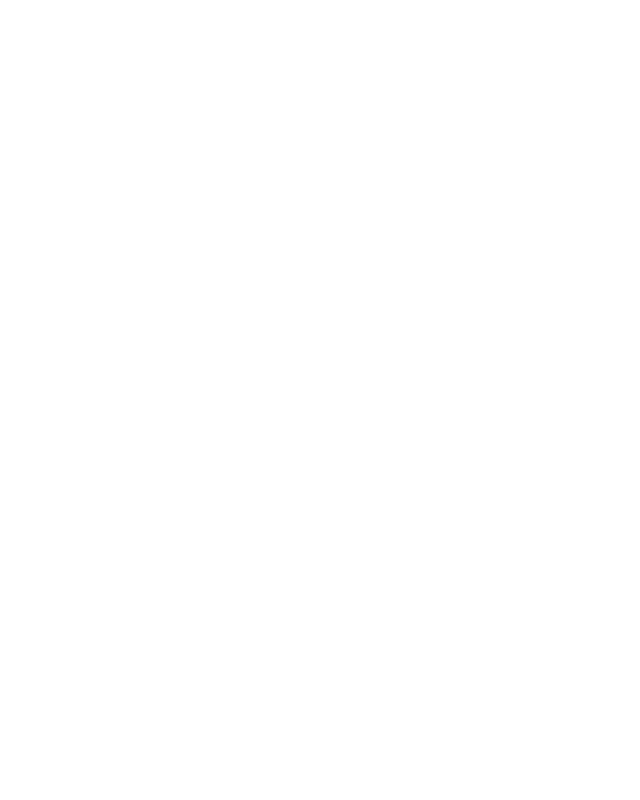
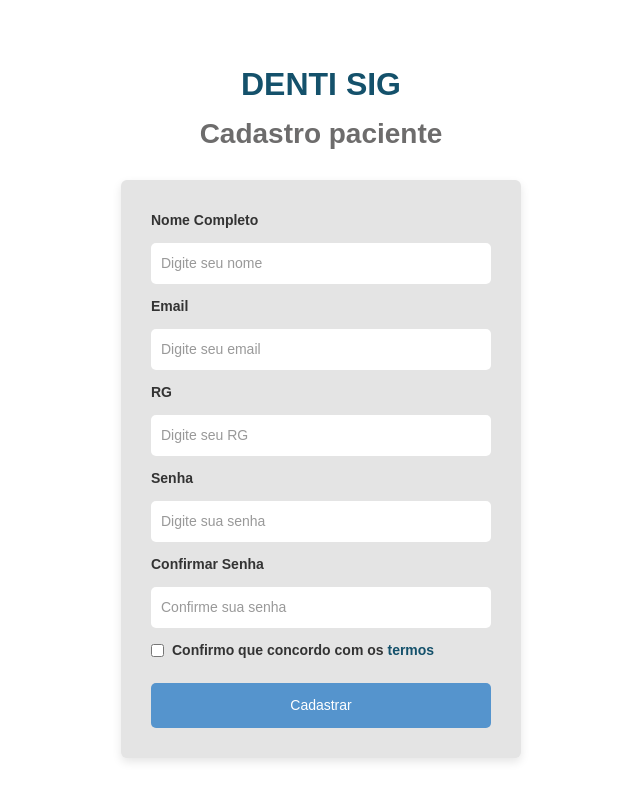
Before and after one commit to reskyz1/Denti-SIG, an Angular app in the folder web/Denti-SIG/: page /register-patient in a window 1280 px wide. Before the commit this address led to /. Shown: the whole page, without its empty margins (319-959 px from the left). Built offline with nearby package versions, Linux system fonts and the light colour scheme.

Commit message:
tela de cadastro de paciente

```diff
--- /dev/null
+++ b/web/Denti-SIG/src/app/features/auth/register-patient/register-patient.component.html
@@ -0,0 +1,30 @@
+<div class="register-patient">
+  <div class="title">
+    <h1>DENTI SIG</h1>
+    <h2>Cadastro paciente</h2>
+  </div>
+
+  <div class="card">
+    <label for="name">Nome Completo</label>
+    <input type="text" id="name" name="name" placeholder="Digite seu nome" />
+
+    <label for="email">Email</label>
+    <input type="email" id="email" name="email" placeholder="Digite seu email" />
+
+    <label for="RG">RG</label>
+    <input type="text" id="cro" name="cro" placeholder="Digite seu RG" />
+
+    <label for="password">Senha</label>
+    <input type="password" id="password" name="password" placeholder="Digite sua senha" />
+
+    <label for="confirm-password">Confirmar Senha</label>
+    <input type="password" id="confirm-password" name="confirm-password" placeholder="Confirme sua senha" />
+
+    <div class="checkbox-container">
+      <input type="checkbox" id="terms" />
+      <label for="terms">Confirmo que concordo com os <a href="#">termos</a></label>
+    </div>
+
+    <button class="submit-btn">Cadastrar</button>
+  </div>
+</div>
--- /dev/null
+++ b/web/Denti-SIG/src/app/features/auth/register-patient/register-patient.component.scss
@@ -0,0 +1,81 @@
+.register-patient {
+  text-align: center;
+  font-family: Arial, sans-serif;
+  padding-top: 60px;
+  color: #333;
+}
+
+.title h1 {
+  color: #14516B;
+  font-size: 32px;
+  font-weight: bold;
+  margin-bottom: 5px;
+}
+
+.title h2 {
+  color: #6d6c6c;
+  font-size: 28px;
+  font-weight: bold;
+  margin-bottom: 25px;
+}
+
+.card {
+  background-color: #e4e4e4;
+  padding: 30px;
+  width: 400px;
+  display: flex;
+  flex-direction: column;
+  align-items: stretch;
+  gap: 12px;
+  box-shadow: 0 4px 10px rgba(0, 0, 0, 0.1);
+  margin: 0 auto;
+  border-radius: 6px;
+}
+
+.card label {
+  font-size: 14px;
+  font-weight: bold;
+  text-align: left;
+}
+
+.card input[type="text"],
+.card input[type="email"],
+.card input[type="password"] {
+  background-color: white;
+  padding: 10px;
+  border: none;
+  border-radius: 5px;
+  font-size: 14px;
+}
+
+.checkbox-container {
+  display: flex;
+  align-items: center;
+  gap: 8px;
+  font-size: 13px;
+}
+
+.checkbox-container a {
+  color: #14516B;
+  text-decoration: none;
+}
+
+.checkbox-container a:hover {
+  text-decoration: underline;
+}
+
+.submit-btn {
+  margin-top: 10px;
+  background-color: #5594CD;
+  color: white;
+  border: none;
+  padding: 12px;
+  font-size: 14px;
+  border-radius: 5px;
+  cursor: pointer;
+  transition: background-color 0.3s;
+}
+
+.submit-btn:hover {
+  background-color: #3b7bb1;
+}
```
Also changed, not shown: web/Denti-SIG/src/app/app.routes.ts (+4 -5 lines), web/Denti-SIG/src/app/features/auth/register-patient/register-patient.component.ts (added, +11 -0 lines), 1 other file (tests, documents, lock files or other folders).
